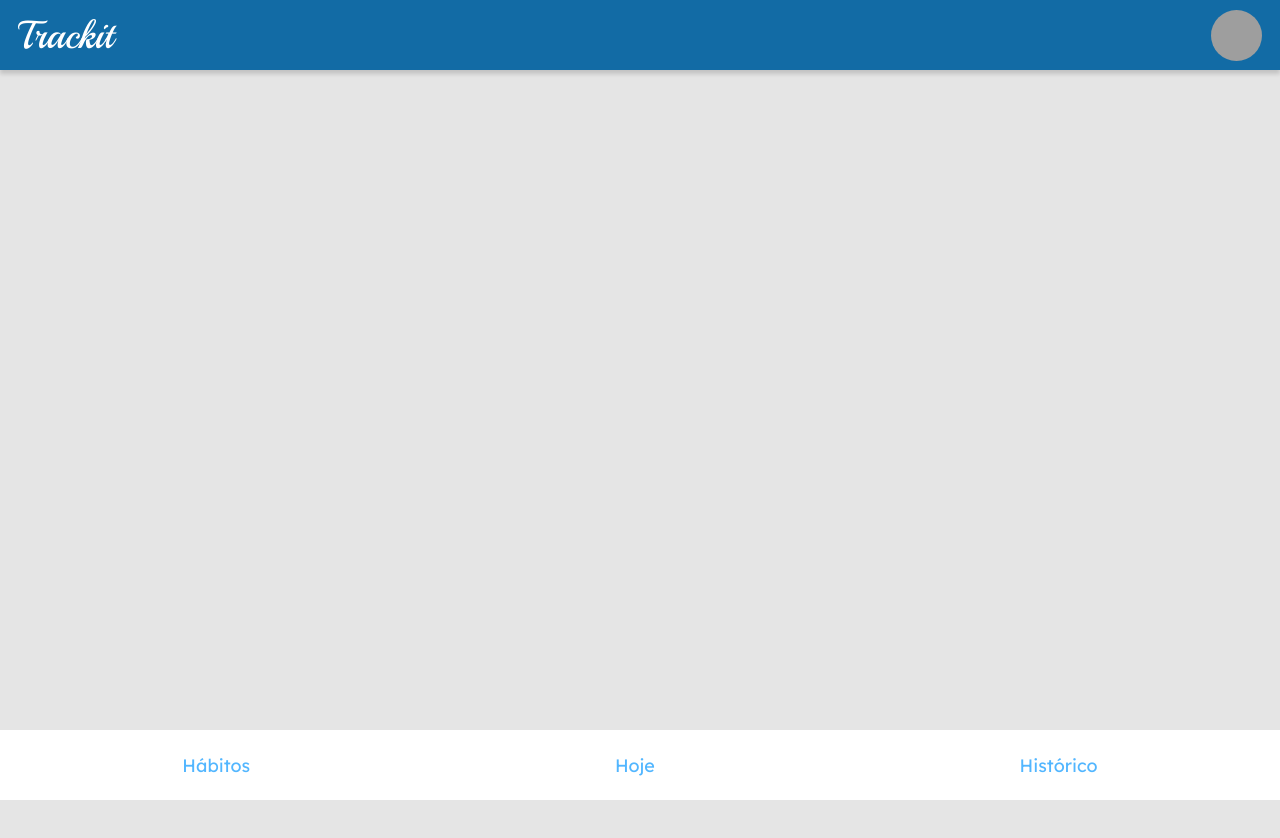
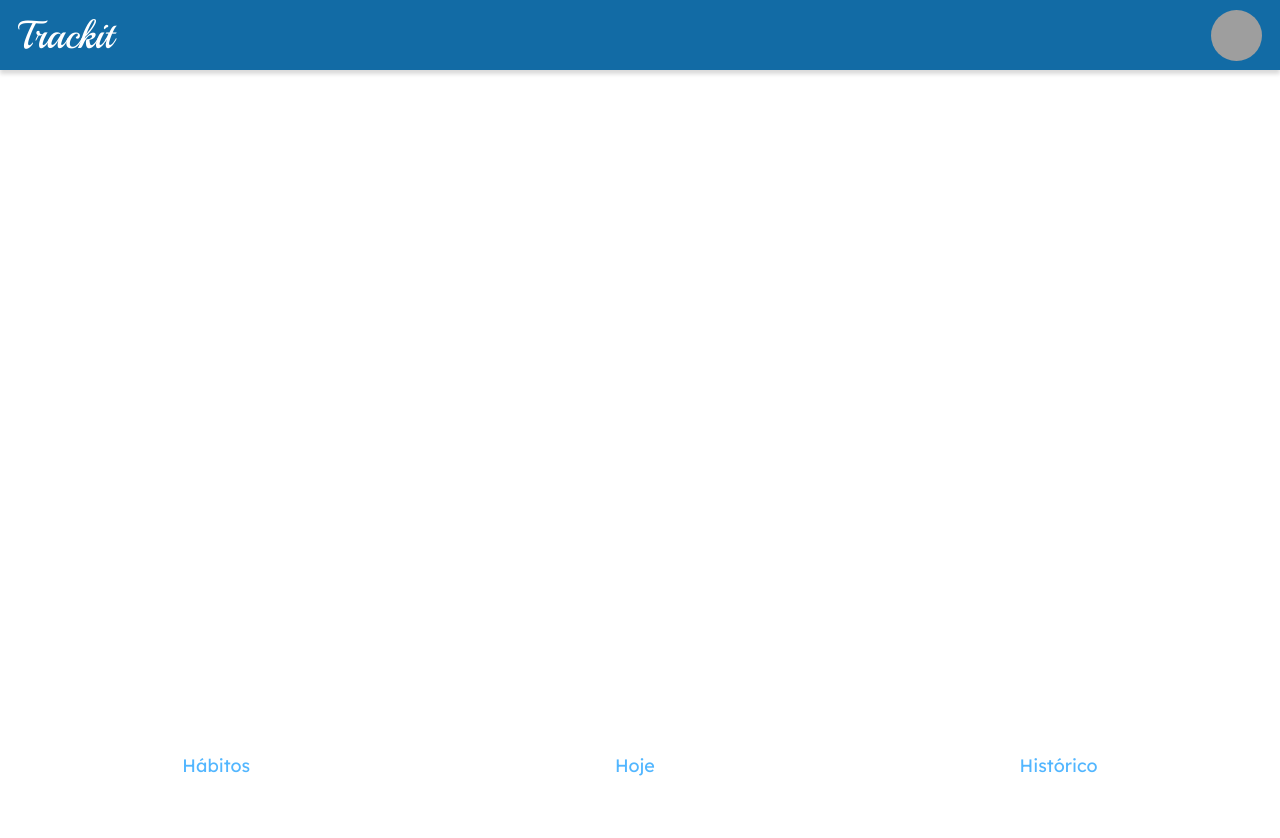
Before and after one commit to francianeV/projeto10-trackit, a React (Create React App) app: page /hoje in a window 1280 px wide. Shown: the top 838 px of the page. Built offline with nearby package versions, Linux system fonts and the light colour scheme; grey boxes are pictures that could not be loaded.

Commit message:
styled: change background color

```diff
--- a/src/components/TodayHabitsPage.js
+++ b/src/components/TodayHabitsPage.js
@@ -14,5 +14,5 @@ export default function TodayHabits(){
 const Container = styled.div`
     width: 100%;
     height: 1000px;
-    background-color: #E5E5E5;
+    background-color: #fff;
 `;
```
